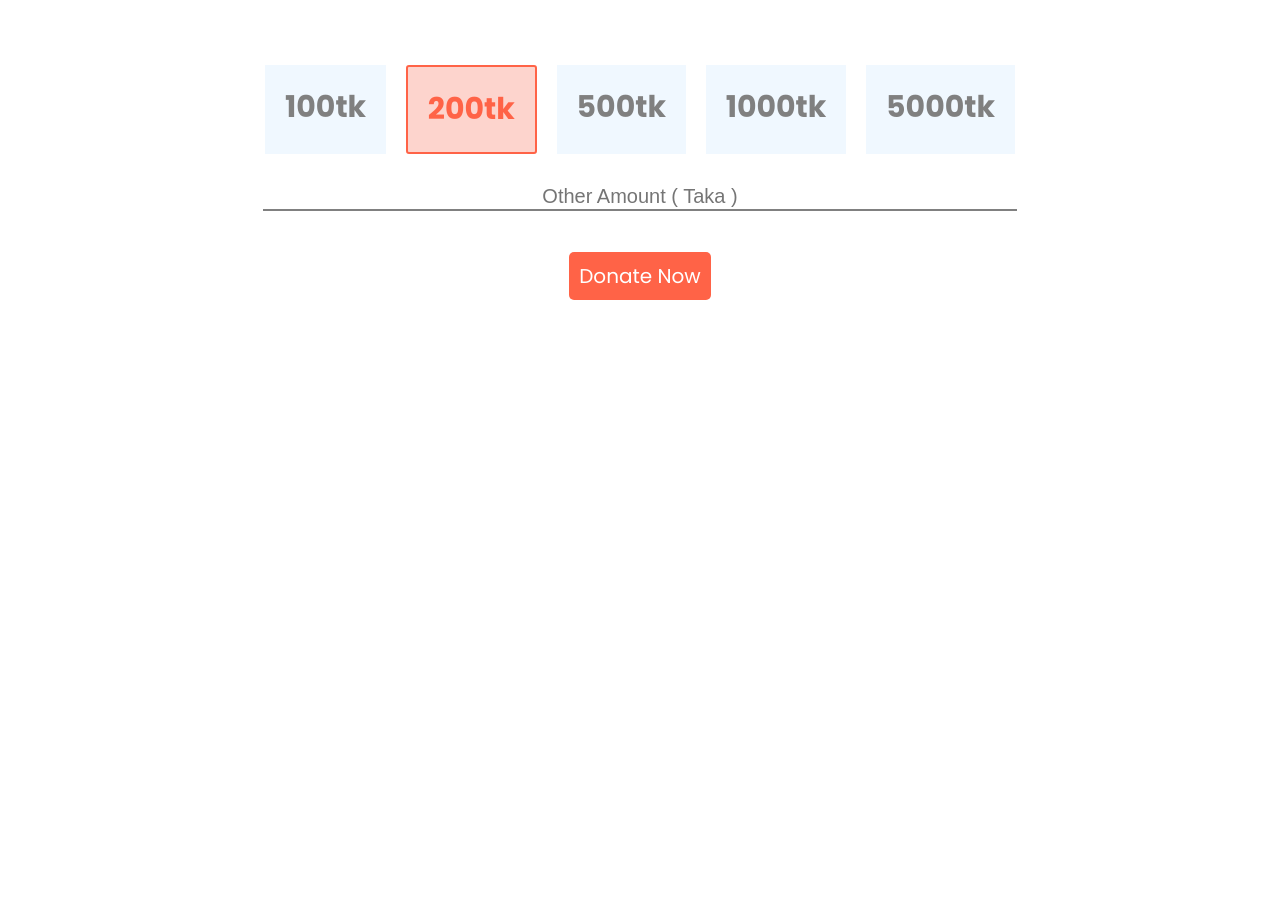
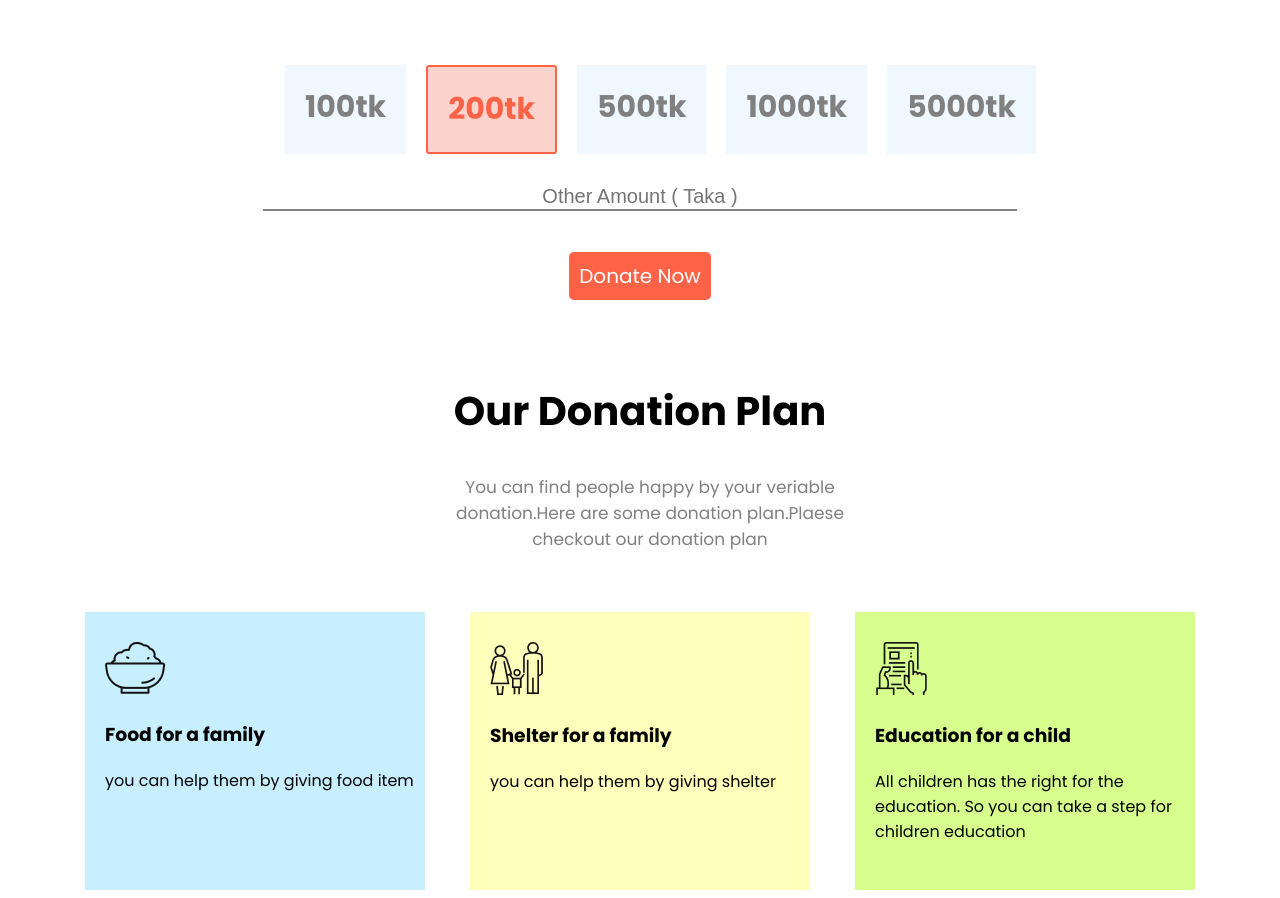
Before and after one commit to shanto1798/Assignment-1, a plain HTML site: page index.html in a window 1280 px wide. Shown: the part 784-1682 px from the top of the page. Before the commit the page ends 1084 px from the top, so only its background shows below. Drawn offline with Linux system fonts and the light colour scheme.

Commit message:
plan box complete

```diff
--- a/css/style.css
+++ b/css/style.css
@@ -16,7 +16,7 @@ body{
     font-size: 50px;
 }
 .banner_text p{
-    color: white;
+    color: rgb(255, 255, 255);
     font-size: 17px;
     padding: 0 395px;
     margin-bottom: 60px;
@@ -72,3 +72,46 @@ body{
     width: 750px;
     text-align: center;
 }
+
+#donation_plan{
+    margin-top: 90px;
+}
+.donation_header_text{
+    text-align: center;
+}
+.donation_header_text h2{
+    font-size: 40px;
+}
+.donation_header_text p{
+    font-size: 17px;
+    color: gray;
+    padding: 0 395px;
+    margin-bottom: 60px;
+}
+.donate_plan_box{
+    width: 1110px;
+    display: flex;
+    justify-content: space-between;
+    margin: 0 auto;
+}
+.food{
+    background-color: rgb(199, 239, 255);
+    width: 340px;
+    padding: 30px 0;
+    text-align: left;
+}
+.Shelter{
+    background-color: rgb(255, 254, 187);
+    width: 340px;
+    padding: 30px 0;
+    text-align: left;
+}
+.Education{
+    background-color: rgb(215, 255, 142);
+    width: 340px;
+    padding: 30px 0;
+    text-align: left;
+}
+.plan_box img, h3, p{
+    margin-left: 20px;
+}
--- a/index.html
+++ b/index.html
@@ -13,9 +13,7 @@
 <body>
     <section id="banner">
        <div class="banner_text">
-        <h1>You Can
-            Make a
-            Difference</h1>
+        <h1>We Rise by Lifting Others</h1>
         <p>The only donation platform you need to improve your donor experience, simplify your processes, and increase revenue.</p>
         <a class="btn" href="#">Donate Now</a>
        </div>
@@ -43,5 +41,30 @@
         </div>
     </section>
 
+    <section id="donation_plan">
+        <div class="donation_header_text">
+            <h2>Our Donation Plan</h2>
+            <p>You can find people happy by your veriable donation.Here are some donation plan.Plaese checkout our donation plan</p>
+        </div>
+
+        <div class="donate_plan_box">
+           <div class="food plan_box">
+              <img src="images/food.png" alt="food_icon">
+              <h3>Food for a family</h3>
+              <p>you can help them by giving food item</p>
+           </div>
+           <div class="Shelter plan_box">
+              <img src="images/shelter.png" alt="food_icon">
+              <h3>Shelter for a family</h3>
+              <p>you can help them by giving shelter</p>
+           </div>
+           <div class="Education plan_box">
+              <img src="images/Frame-1.png" alt="food_icon">
+              <h3>Education for a child</h3>
+              <p>All children has the right for the education. So you can take a step for children education</p>
+           </div>
+        </div>
+    </section>
+
 </body>
 </html>
```
Also changed, not shown: images/Frame-1.png (added), images/donate-1.jpg (added), images/food.png (added), images/shelter.png (added).
